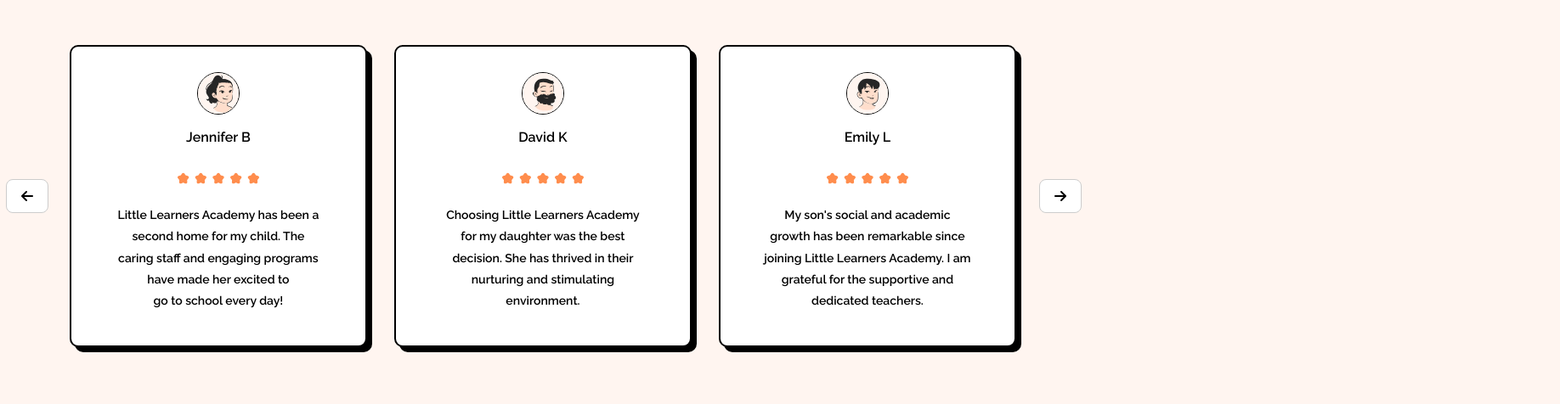
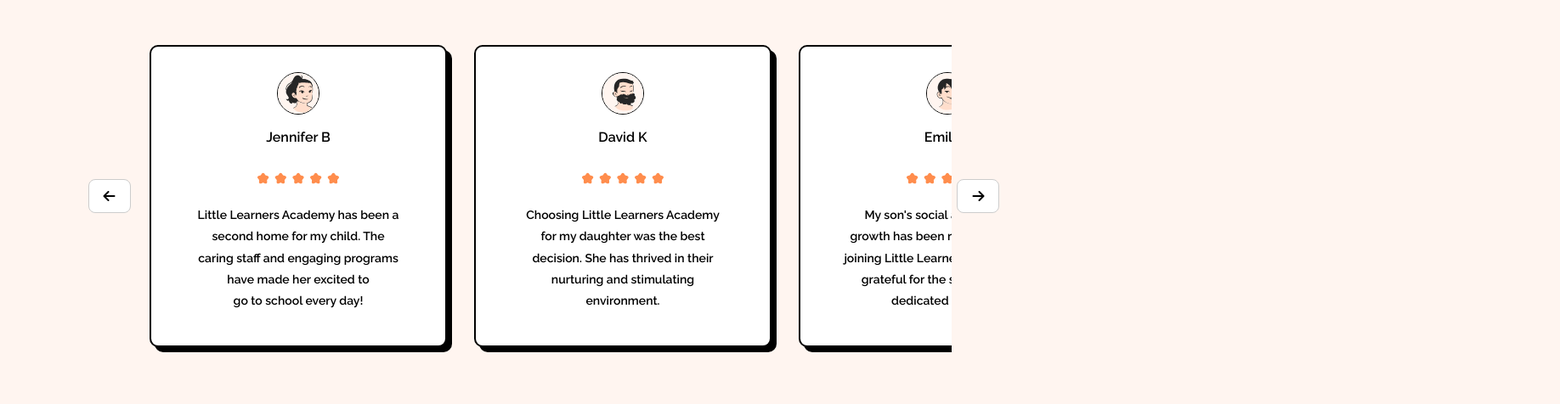
Before and after one commit to pikachu5012/School-Education, a plain HTML site: page index.html in a window 1280 px wide. Shown: the part 2444-2920 px from the top of the page at 85% size, 1836 px wide, since content can reach past the window. Drawn offline with nearby package versions, Linux system fonts and the light colour scheme.

Commit message:
fix: fixing bug in the test section

```diff
--- a/style.css
+++ b/style.css
@@ -351,9 +351,11 @@ hr {
   right: -2em !important;
 
 }
-
+.my-container{
+  width: 100%;
+}
 .content {
-    width: 75%;
+    width: 100%;
     display: flex;
     align-items: center;
     gap: 0.5%;
@@ -366,7 +368,7 @@ hr {
   gap: 2rem;
   overflow-x: hidden;
   align-items: flex-start;
-  width: 64%;
+  width: 75%;
   padding: 1rem;
 }
 .content .arrow {
```
